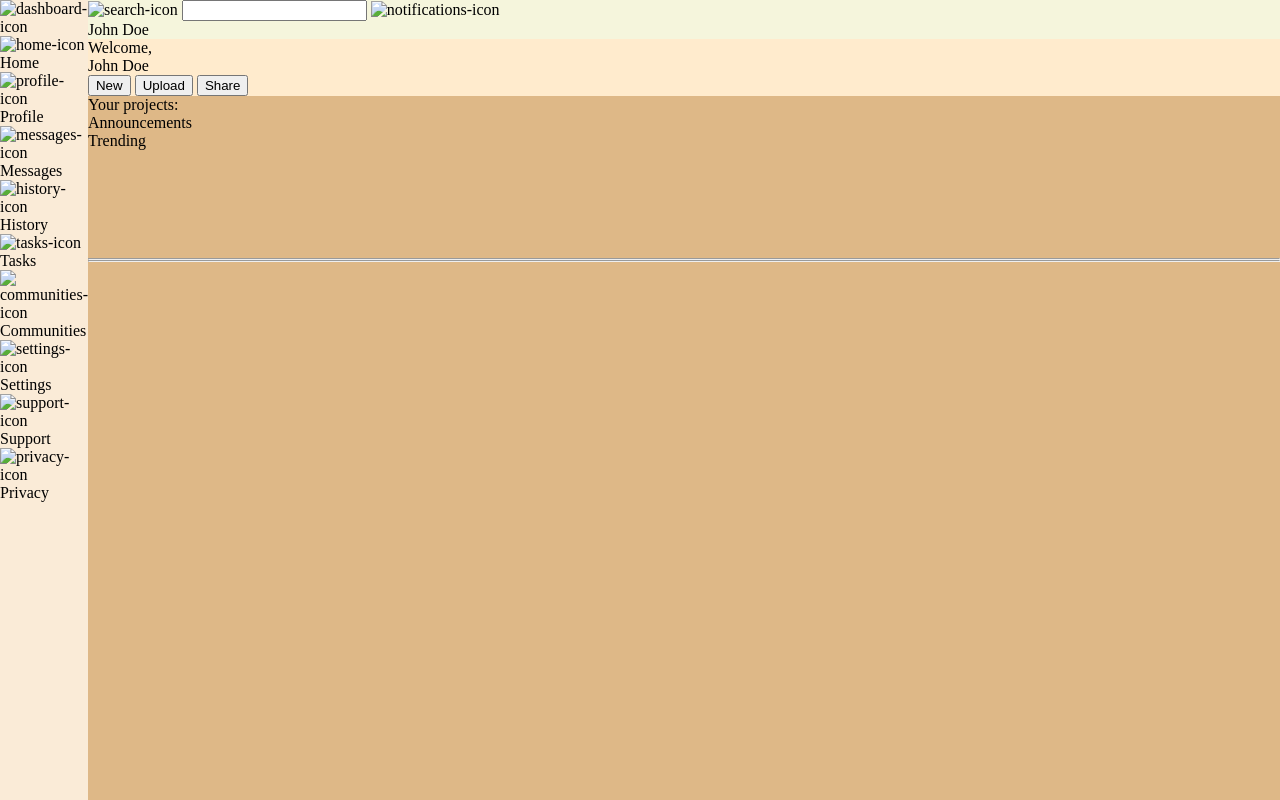
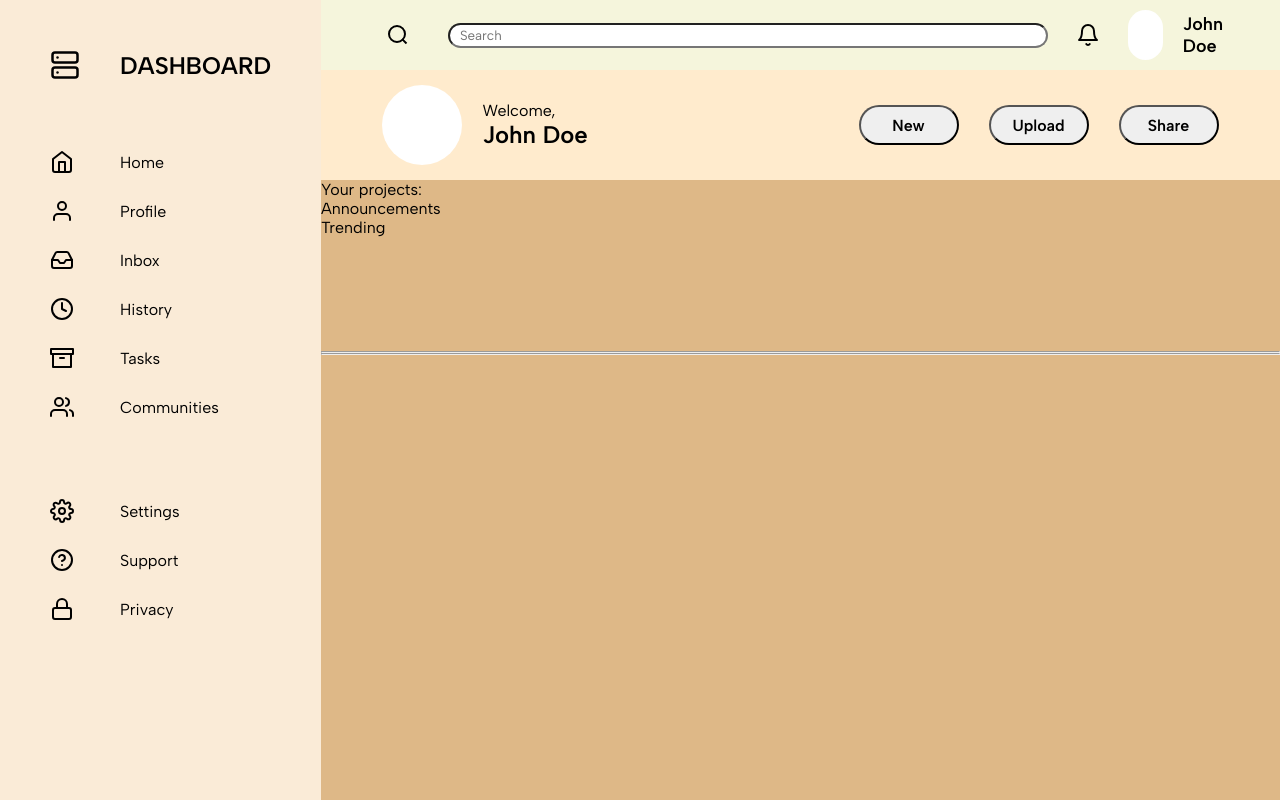
Before and after one commit to martynasmat/admin-dashboard, a plain HTML site: page index.html in a window 1280 px wide. Drawn offline with Linux system fonts and the light colour scheme.

Commit message:
Edit website layout, add icons

```diff
--- a/index.html
+++ b/index.html
@@ -5,73 +5,86 @@
     <meta name="viewport" content="width=device-width, initial-scale=1.0">
     <title>Administrator Dashboard</title>
     <link href="./styles/style.css" rel="stylesheet">
+    <link rel="preconnect" href="https://fonts.googleapis.com">
+    <link rel="preconnect" href="https://fonts.gstatic.com" crossorigin>
+    <link href="https://fonts.googleapis.com/css2?family=Albert+Sans:wght@300;400;600;700&display=swap" rel="stylesheet">
 </head>
 <body>
     <aside class="sidebar">
+        <div class="sidebar-content">
             <div class="sidebar-logo-wrapper">
-            <img class="dashboard-icon" href="./icons/" alt="dashboard-icon">
-            <p class="dashboard-main-text"></p>
+                <img class="dashboard-icon" src="./icons/server.svg" alt="dashboard-icon">
+                <p class="dashboard-main-text">DASHBOARD</p>
             </div>
             <div class="sidebar-options-wrapper">
                 <div class="option-wrapper">
-                <img src="" alt="home-icon">
+                    <img src="./icons/home.svg" alt="home-icon">
                     <p>Home</p>
                 </div>
                 <div class="option-wrapper">
-                <img src="" alt="profile-icon">
+                    <img src="./icons/user.svg" alt="profile-icon">
                     <p>Profile</p>
                 </div>
                 <div class="option-wrapper">
-                <img src="" alt="messages-icon">
-                <p>Messages</p>
+                    <img src="./icons/inbox.svg" alt="inbox-icon">
+                    <p>Inbox</p>
                 </div>
                 <div class="option-wrapper">
-                <img src="" alt="history-icon">
+                    <img src="./icons/clock.svg" alt="history-icon">
                     <p>History</p>
                 </div>
                 <div class="option-wrapper">
-                <img src="" alt="tasks-icon">
+                    <img src="./icons/archive.svg" alt="tasks-icon">
                     <p>Tasks</p>
                 </div>
                 <div class="option-wrapper">
-                <img src="" alt="communities-icon">
+                    <img src="./icons/users.svg" alt="communities-icon">
                     <p>Communities</p>
                 </div>
             </div>
             <div class="sidebar-options-wrapper">
                 <div class="option-wrapper">
-                <img src="" alt="settings-icon">
+                    <img src="./icons/settings.svg" alt="settings-icon">
                     <p>Settings</p>
                 </div>
                 <div class="option-wrapper">
-                <img src="" alt="support-icon">
+                    <img src="./icons/help-circle.svg" alt="support-icon">
                     <p>Support</p>
                 </div>
                 <div class="option-wrapper">
-                <img src="" alt="privacy-icon">
+                    <img src="./icons/lock.svg" alt="privacy-icon">
                     <p>Privacy</p>
+                </div>
             </div>
         </div>
     </aside>
     <header class="header-top">
         <div class="header-top-content">
-            <img src="" alt="search-icon">
-            <input type="search" class="search-field">
-            <img src="" alt="notifications-icon">
-            <div class="user-profile-picture 1"></div>
-            <p class="user-name 1">John Doe</p>
+            <div class="first-half">
+                <img src="./icons/search.svg" alt="search-icon" class="search-icon">
+                <input type="search" class="search-field" placeholder="Search">
+            </div>
+            <div class="second-half">
+                <img src="./icons/bell.svg" alt="notifications-icon" class="notifications-icon">
+                <div class="user-profile-picture-one"></div>
+                <p class="user-name-one">John Doe</p>
+            </div>
         </div>
     </header>
     <header class="header-bottom">
         <div class="header-bottom-content">
-            <div class="user-profile-picture 2"></div>
-            <div class="greeting">
+            <div class="first-half">
+                <div class="user-profile-picture-two"></div>
+                <div class="greeting-wrapper">
                     <p class="greeting-text">Welcome,</p>
-                <p class="user-name 2">John Doe</p>
+                    <p class="user-name-two">John Doe</p>
                 </div>
+            </div>
+            <div class="second-half">
                 <button class="btn new">New</button>
                 <button class="btn upload">Upload</button>
                 <button class="btn share">Share</button>
+            </div>
         </div>
     </header>
     <main class="main-area">
--- a/styles/style.css
+++ b/styles/style.css
@@ -1,5 +1,6 @@
 * {
     margin: 0;
+    font-family: 'Albert Sans', sans-serif;
 }
 
 /* BODY */
@@ -13,8 +14,45 @@ body {
 /* SIDEBAR */
 
 .sidebar {
+    padding: 50px 50px 50px 50px;
     background-color: antiquewhite;
     grid-area: 1 / 1 / 4 / 2;
+}
+
+.sidebar-content {
+    height: 60%;
+    display: grid;
+    gap: 60px;
+    align-items: start;
+}
+
+.sidebar-logo-wrapper, .option-wrapper {
+    display: grid;
+    grid-template-columns: 40px 1fr;
+    align-items: center;
+    gap: 30px;
+    transition: 0.25s;
+}
+
+.dashboard-main-text {
+    font-size: 24px;
+    font-weight: 600;
+}
+
+.sidebar-options-wrapper {
+    display: grid;
+    gap: 5px;
+}
+
+.option-wrapper {
+    padding: 10px 0 10px 0;
+    border-radius: 10px;
+}
+
+.option-wrapper:hover {
+    background-color: rgba(0, 0, 0, 0.144);
+    padding-left: 20px;
+    cursor: pointer;
 }
 
 /* TOP HEADER */
@@ -22,6 +60,69 @@ body {
 .header-top {
     background-color: beige;
     grid-area: 1 / 2 / 2 / 3;
+    display: flex;
+    justify-content: center;
+    padding: 10px;
+}
+
+.header-top-content {
+    width: 90%;
+    display: grid;
+    grid-template-columns: 1fr 1fr;
+    gap: 20px;
+    align-items: center;
+    justify-items: center;
+}
+
+.user-profile-picture-one {
+    width: 50px;
+    height: 50px;
+    background-color: white;
+    border-radius: 50px;
+}
+
+.first-half {
+    display: flex;
+    flex-direction: row;
+    align-items: center;
+    gap: 20px;
+    justify-self: start;
+}
+
+.search-field {
+    width: 600px;
+    justify-self: start;
+    margin: none;
+    border-radius: 20px;
+    height: 25px;
+    padding: 10px;
+}
+
+.second-half {
+    display: flex;
+    flex-direction: row;
+    align-items: center;
+    gap: 10px;
+    justify-self: end;
+}
+
+.user-name-one {
+    justify-self: start;
+    font-weight: 600;
+    font-size: 18px;
+    margin-left: 10px;
+}
+
+.notifications-icon, .search-icon {
+    padding: 8px;
+    margin-right: 10px;
+    border-radius: 50%;
+    transition: 0.2s;
+}
+
+.notifications-icon:hover, .search-icon:hover {
+    cursor: pointer;
+    background-color: rgba(0, 0, 0, 0.1);
 }
 
 /* BOTTOM HEADER */
@@ -29,7 +130,45 @@ body {
 .header-bottom {
     background-color: blanchedalmond;
     grid-area: 2 / 2 / 3 / 3;
+    padding: 15px;
+    display: flex;
+    justify-content: center;
 }
+
+.header-bottom-content {
+    width: 90%;
+    display: grid;
+    grid-template-columns: 1fr 1fr;
+    gap: 20px;
+    align-items: center;
+    justify-items: center;
+}
+
+.user-profile-picture-two {
+    width: 80px;
+    height: 80px;
+    background-color: white;
+    border-radius: 50%;
+}
+
+.user-name-two {
+    font-weight: 600;
+    font-size: 24px;
+}
+
+button {
+    width: 100px;
+    height: 40px;
+    font-size: 16px;
+    font-weight: 600;
+    border-radius: 30px;
+    margin-left: 20px;
+}
+
+button:hover {
+    cursor: pointer;
+}
+
 
 /* MAIN AREA */
 
```
Also changed, not shown: icons/archive.svg (added), icons/bell.svg (added), icons/clock.svg (added), icons/help-circle.svg (added), icons/home.svg (added), icons/inbox.svg (added), icons/lock.svg (added), icons/search.svg (added), icons/server.svg (added), icons/settings.svg (added), icons/tool.svg (added), icons/user.svg (added), icons/users.svg (added). Lines whose indentation alone changed are shown as unchanged.
